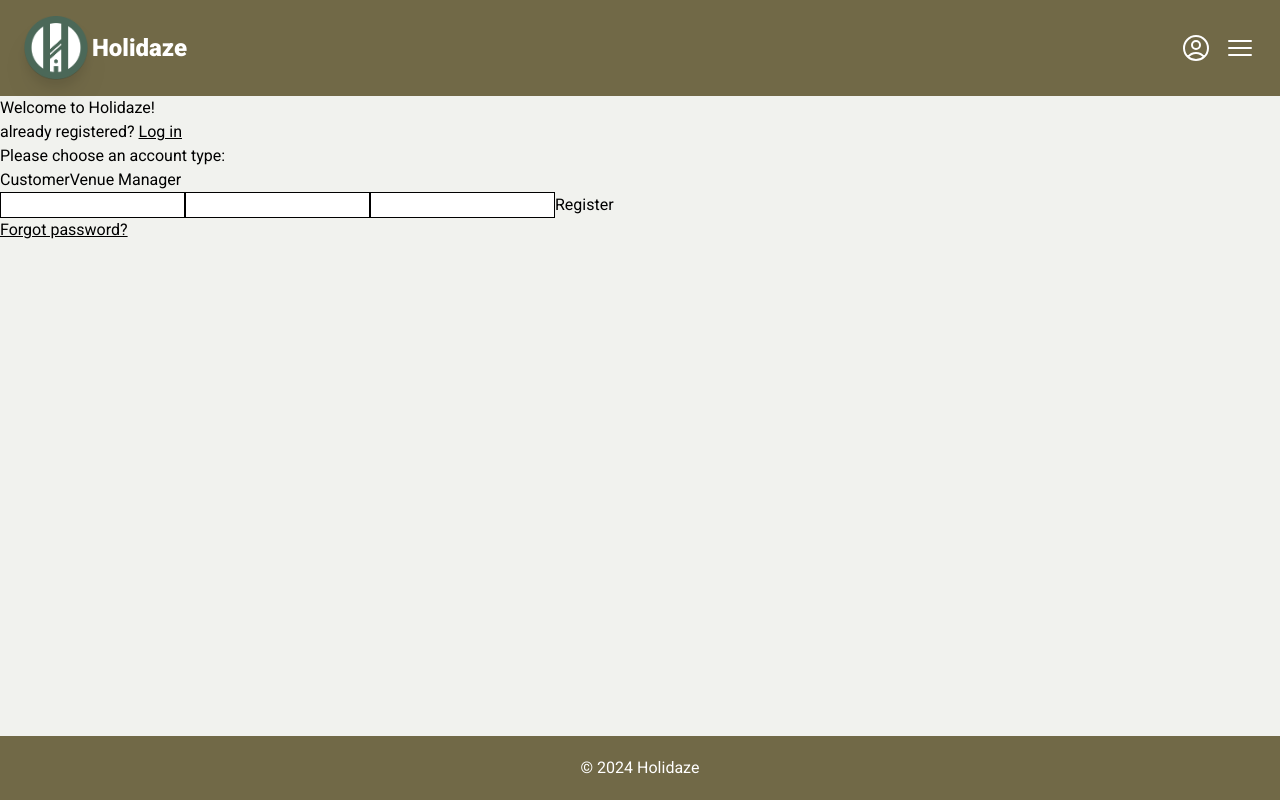
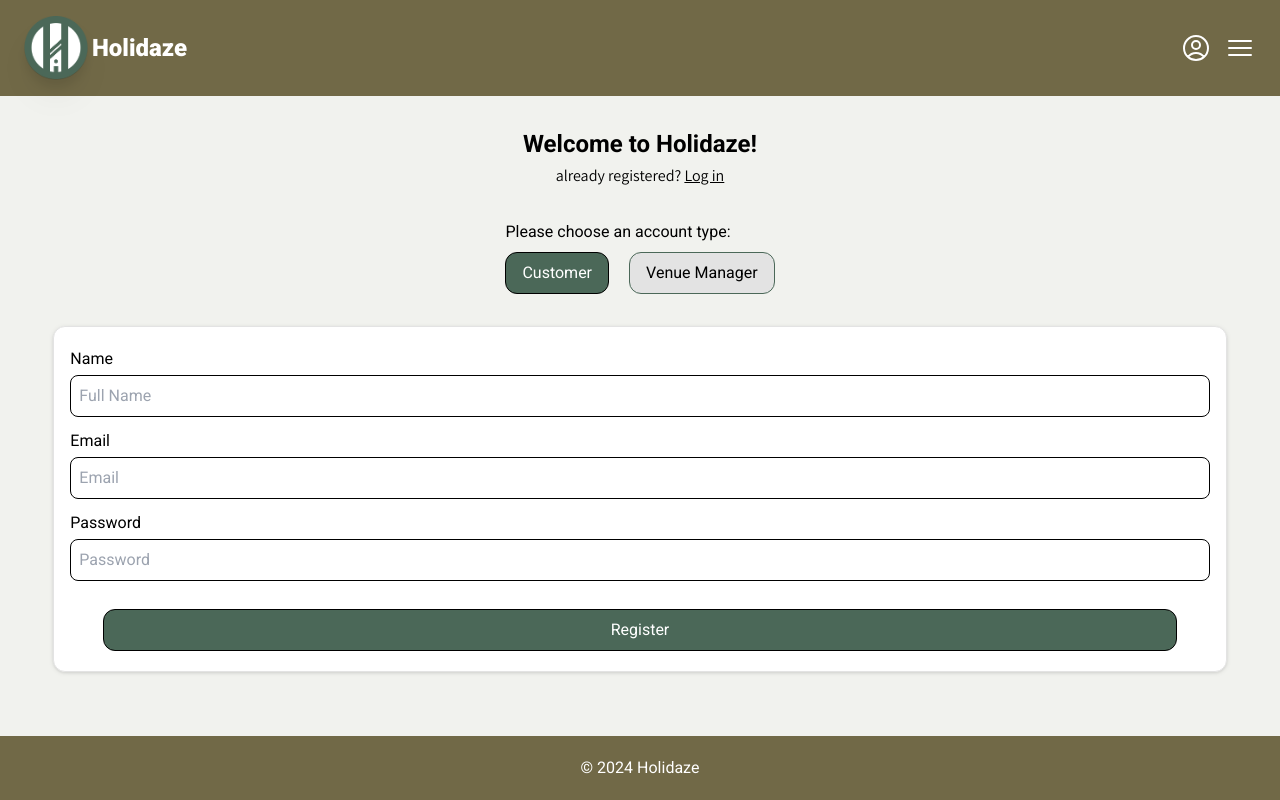
Before and after one commit to Bjedne/pe-2, a React (Create React App) app in the folder holidaze/: page /register in a window 1280 px wide. Built offline with nearby package versions, Linux system fonts and the light colour scheme; no server answers.

Commit message:
Added a registration form

```diff
--- a/holidaze/src/components/pages/register.jsx
+++ b/holidaze/src/components/pages/register.jsx
@@ -1,29 +1,146 @@
+import { useState } from "react";
 import { Input } from "@headlessui/react";
-import { Link } from "react-router-dom";
+import { Link, useNavigate } from "react-router-dom";
 
 export function Register() {
-return (
-  <div className="flex-1 bg-pearl">
-    <div>
-      <h1>Welcome to Holidaze!</h1>
-      <p>already registered? <Link to="/login" className="underline">Log in</Link></p>
+  const [formData, setFormData] = useState({ name: "", email: "", password: "", venueManager: false });
+  const [errors, setErrors] = useState({ name: "", email: "", password: "", venueManager: "" });
+  const navigate = useNavigate();
 
-      <div>
-        <h2>Please choose an account type:</h2>
-        <button>Customer</button>
-        <button>Venue Manager</button>
-      </div>
+  const validate = () => {
+    const newErrors = { name: "", email: "", password: "", venueManager: "" };
 
-      <div>
-        <Input type="text" name="name" className="border data-[hover]:shadow data-[focus]:bg-blue-100" />
-        <Input type="text" name="email" className="border data-[hover]:shadow data-[focus]:bg-blue-100" />
-        <Input type="text" name="password" className="border data-[hover]:shadow data-[focus]:bg-blue-100" />
-        <button>Register</button>
-        <p className="underline">Forgot password?</p>
+    // Name validation
+    if (!formData.name.trim()) {
+      newErrors.name = "Name is required.";
+    } else if (/[^a-zA-Z0-9_ ]/.test(formData.name)) {
+      newErrors.name = "Name can only contain letters, numbers, spaces, and underscores.";
+    }
+
+    // Email validation
+    if (!formData.email.trim()) {
+      newErrors.email = "Email is required.";
+    } else if (!formData.email.endsWith("@stud.noroff.no")) {
+      newErrors.email = "Email must be a '@stud.noroff.no' address.";
+    }
+
+    // Password validation
+    if (!formData.password.trim()) {
+      newErrors.password = "Password is required.";
+    } else if (formData.password.length < 8) {
+      newErrors.password = "Password must be at least 8 characters.";
+    }
+
+    // Venue Manager validation
+    if (formData.venueManager === null) {
+      newErrors.venueManager = "Please select an account type.";
+    }
+
+    setErrors(newErrors);
+    return Object.values(newErrors).every((error) => error === "");
+  };
+
+  const handleSubmit = (e) => {
+    e.preventDefault();
+    if (validate()) {
+      console.log("Form submitted successfully:", formData);
+      navigate("/");
+    }
+  };
+
+  const handleChange = (e) => {
+    const { name, value } = e.target;
+    setFormData({ ...formData, [name]: value });
+  };
+
+  const handleAccountType = (isVenueManager) => {
+    setFormData({ ...formData, venueManager: isVenueManager });
+  };
+
+  return (
+    <div className="flex-1 bg-pearl">
+      <div className="flex flex-col">
+        <div className="text-center mt-8 mb-8">
+          <h1 className="text-2xl mb-1 font-bold">Welcome to Holidaze!</h1>
+          <p className="font-body">
+            already registered? <Link to="/login" className="underline">Log in</Link>
+          </p>
+        </div>
+
+        <div className="flex flex-col flex-wrap mx-auto gap-2 mb-8">
+          <h2 className="flex-1">Please choose an account type:</h2>
+          <div className="flex gap-5">
+            <button
+              type="button"
+              onClick={() => handleAccountType(false)}
+              className={`px-4 py-2 rounded-xl border ${
+                formData.venueManager === false
+                  ? "bg-leaf text-white border-black"
+                  : "bg-neutral border-leaf"
+              }`}
+            >
+              Customer
+            </button>
+            <button
+              type="button"
+              onClick={() => handleAccountType(true)}
+              className={`px-4 py-2 rounded-xl border ${
+                formData.venueManager === true
+                  ? "bg-leaf text-white border-black"
+                  : "bg-neutral border-leaf"
+              }`}
+            >
+              Venue Manager
+            </button>
+          </div>
+          {errors.venueManager && <p className="text-red-500">{errors.venueManager}</p>}
+        </div>
+
+        <form
+          className="flex flex-col bg-white border border-neutral py-5 w-11/12 mx-auto gap-1 rounded-xl drop-shadow"
+          onSubmit={handleSubmit}
+        >
+          <label htmlFor="name" className="ms-4">Name</label>
+          <Input
+            type="text"
+            name="name"
+            className="border data-[hover]:shadow data-[focus]:bg-blue-100 mb-2 p-2 mx-4 rounded-lg"
+            placeholder="Full Name"
+            value={formData.name}
+            onChange={handleChange}
+          />
+          {errors.name && <p className="text-red-500 ms-4">{errors.name}</p>}
+
+          <label htmlFor="email" className="ms-4">Email</label>
+          <Input
+            type="text"
+            name="email"
+            className="border data-[hover]:shadow data-[focus]:bg-blue-100 mb-2 p-2 mx-4 rounded-lg"
+            placeholder="Email"
+            value={formData.email}
+            onChange={handleChange}
+          />
+          {errors.email && <p className="text-red-500 ms-4">{errors.email}</p>}
+
+          <label htmlFor="password" className="ms-4">Password</label>
+          <Input
+            type="password"
+            name="password"
+            className="border data-[hover]:shadow data-[focus]:bg-blue-100 mb-6 p-2 mx-4 rounded-lg"
+            placeholder="Password"
+            value={formData.password}
+            onChange={handleChange}
+          />
+          {errors.password && <p className="text-red-500 ms-4">{errors.password}</p>}
+
+          <button
+            type="submit"
+            className="bg-leaf text-white px-4 py-2 rounded-xl border border-black w-11/12 mx-auto"
+          >
+            Register
+          </button>
+        </form>
       </div>
     </div>
-  </div>
-)
-
-
+  );
 }
--- a/holidaze/tailwind.config.js
+++ b/holidaze/tailwind.config.js
@@ -9,6 +9,7 @@ module.exports = {
       white: "#ffffff",
       danger: "#B01212",
       black: "#000000",
+      neutral: "#E3E3E3",
     },
     fontFamily: {
       sans: ["Roboto", "sans-serif"],
```
